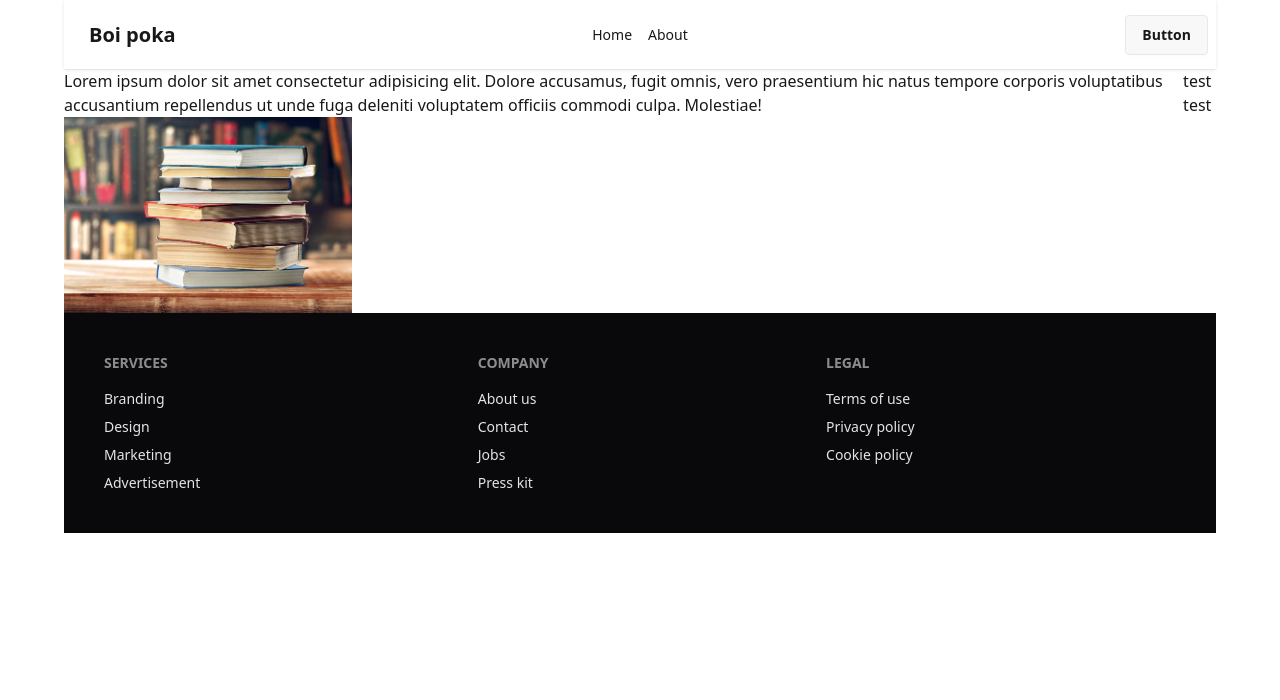
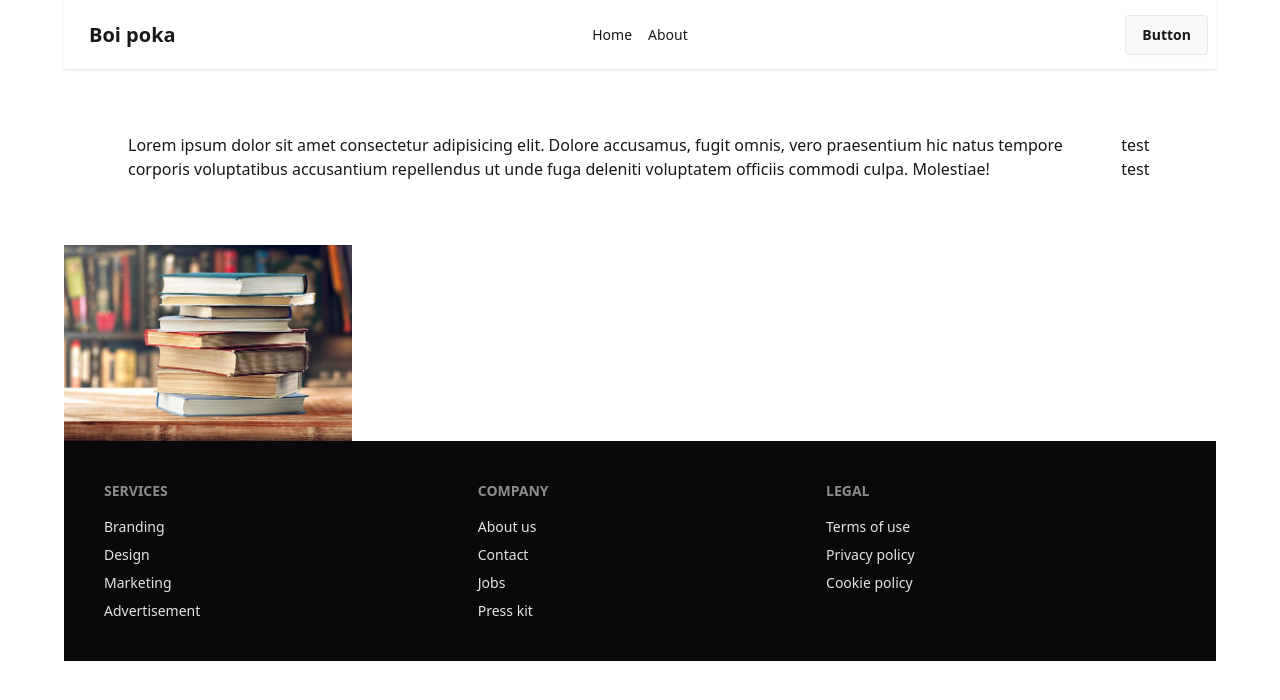
Before and after one commit to hridaysonar/Online-shoping, a React (Vite) app: page / in a window 1280 px wide. Shown: the top 700 px of the page. Built offline with nearby package versions, Linux system fonts and the light colour scheme.

Commit message:
banar section work

```diff
--- a/src/componant/Header/Banar/Banar.jsx
+++ b/src/componant/Header/Banar/Banar.jsx
@@ -3,7 +3,7 @@ import bookimge from '../../../assets/books.jpg'
 const Banar = () => {
     return (
         <div>
-            <div className=' flex justify-around items-center'>
+            <div className=' flex justify-around items-center p-16 w-full'>
                 <h1>Lorem ipsum dolor sit amet consectetur adipisicing elit. Dolore accusamus, fugit omnis, vero praesentium hic natus tempore corporis voluptatibus accusantium repellendus ut unde fuga deleniti voluptatem officiis commodi culpa. Molestiae!</h1>
                 <button className=' btn-primary'>test test</button>
             </div>
```
